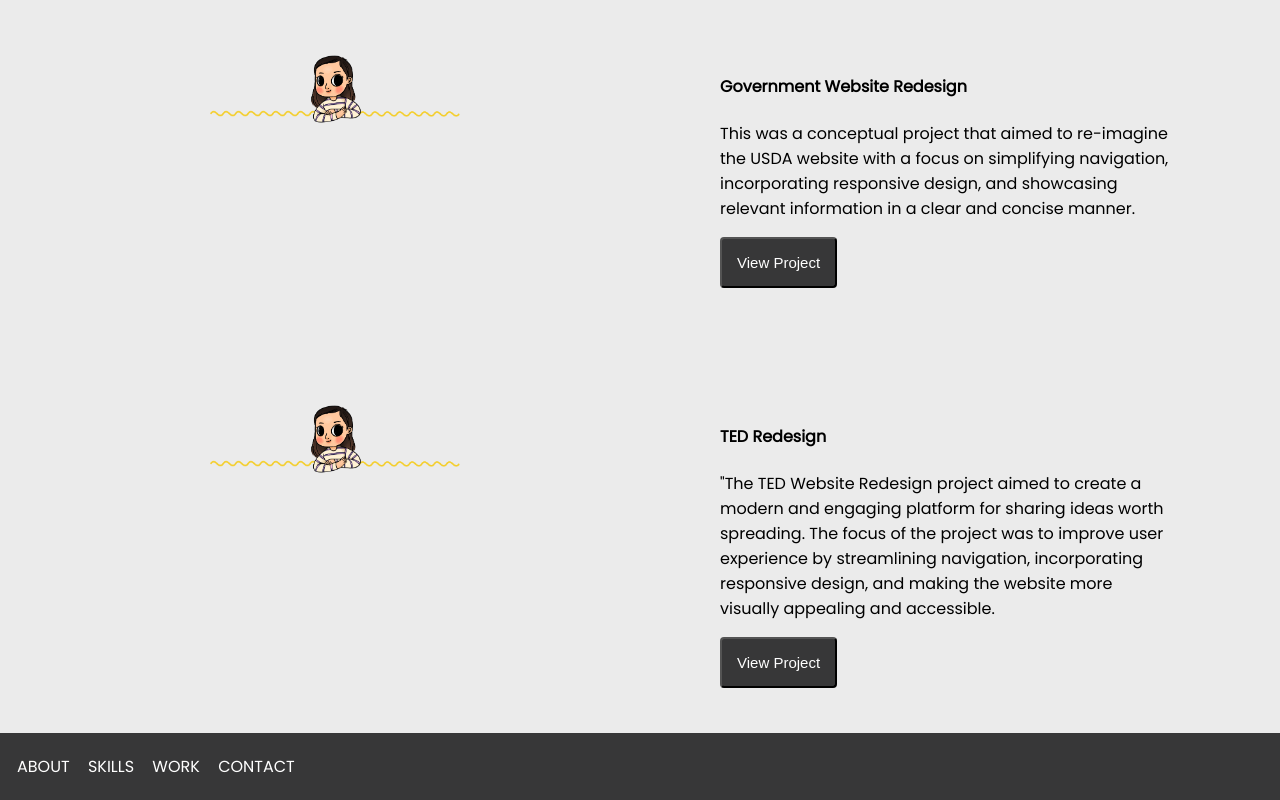
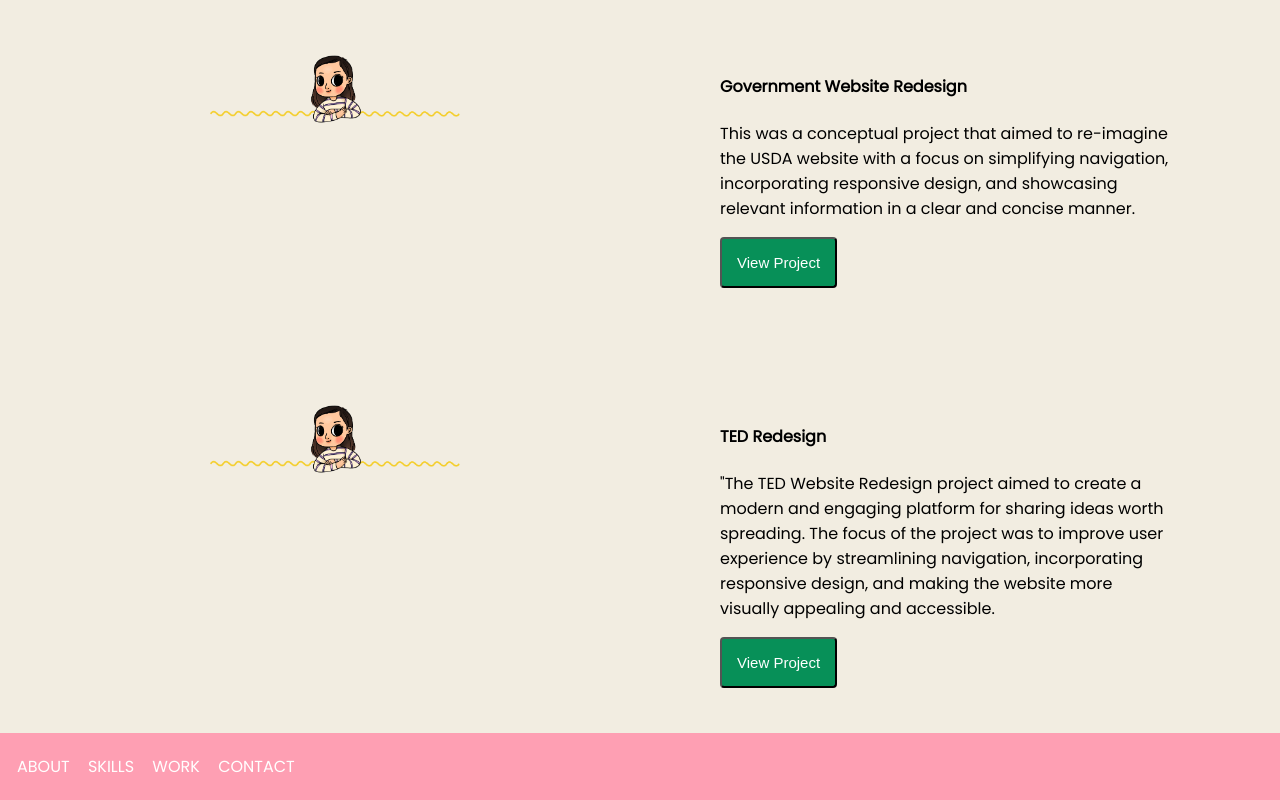
Before and after one commit to melissahermes99/UX_UI_HW_19, a plain HTML site: page index.html in a window 1280 px wide. Shown: the part 2161-2961 px from the top of the page. Drawn offline with nearby package versions, Linux system fonts and the light colour scheme.

Commit message:
Update style.css

```diff
--- a/css/style.css
+++ b/css/style.css
@@ -46,13 +46,13 @@ header p {
 
 button {
   padding: 15px;
-  background-color: #373738;
+  background-color: #079058;
   color: white;
   font-size: 15px;
   border-radius: 4px;
 }
 footer {
-  background-color: #373738;
+  background-color: #FE9FB3;
   padding: 5px;
   color: white;
 }
@@ -83,7 +83,7 @@ footer li {
 .myWork {
   padding: 60px 30px;
   padding-top: 0;
-  background-color: #EBEBEB;
+  background-color: #F2EDE1;
 }
 .workGrid {
   display: grid;
```
